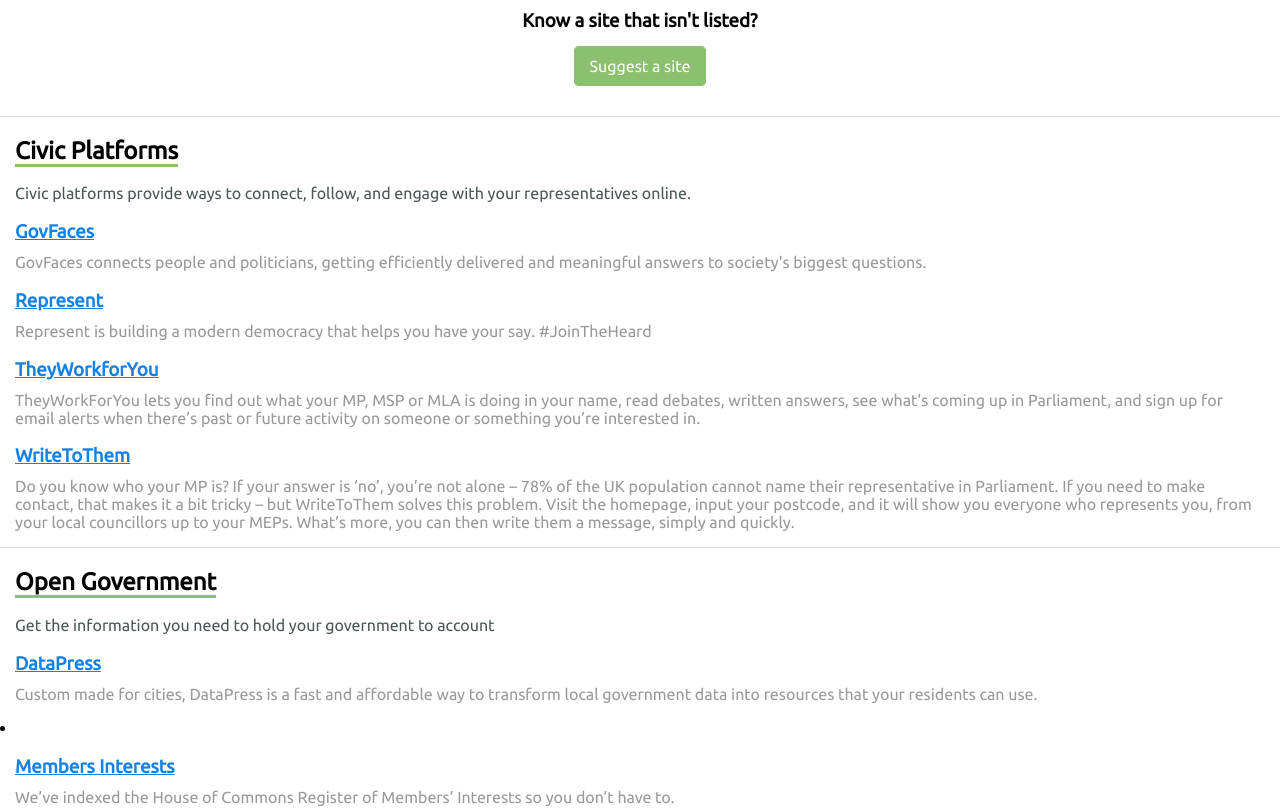
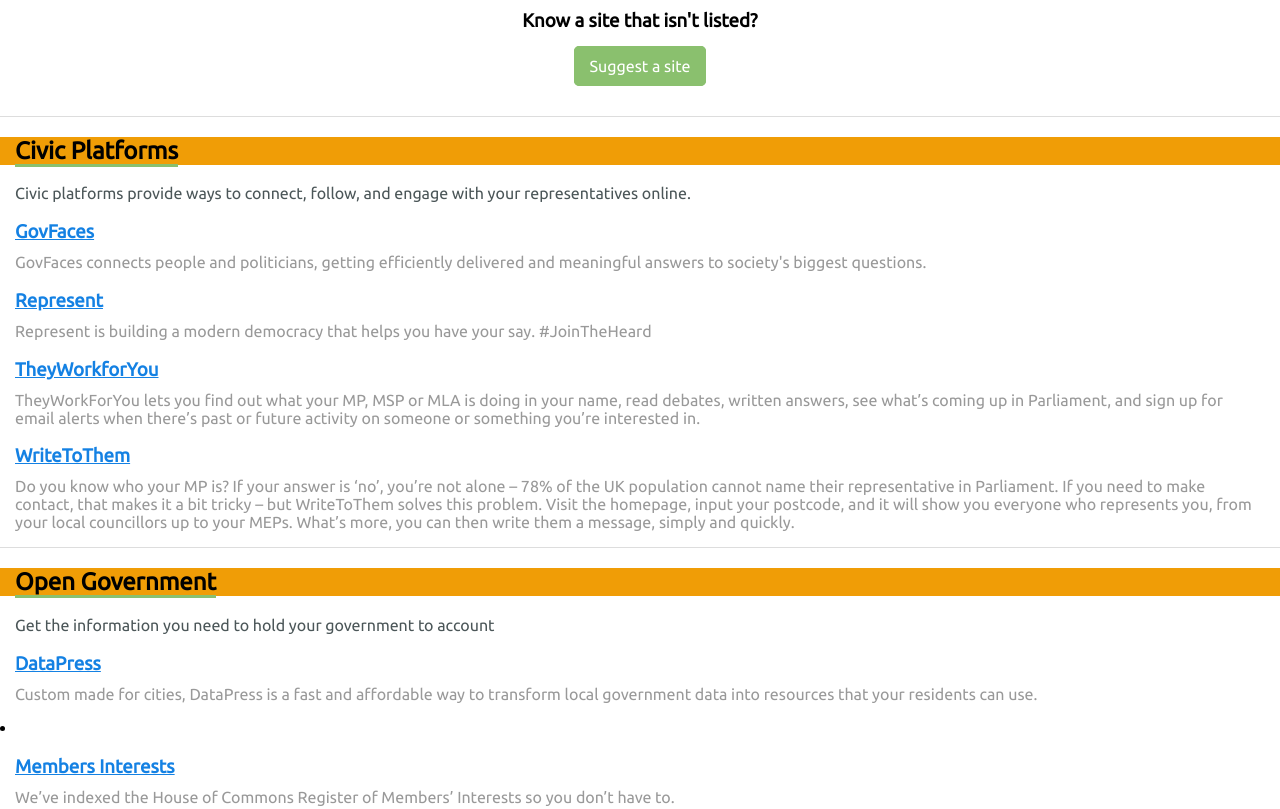
Before and after one commit to scottdavidcraig/civictech.co.uk, a website: page index.html in a window 1280 px wide. Shown: the part 780-1589 px from the top of the page. Drawn offline with Linux system fonts and the light colour scheme.

Commit message:
Bugfix: remove x axis scroll bar
Uses overflow-x: property to hide content outside box and removes the
x-axis scroll bar.

http://www.smartsell.nl/css-no-scrollbar/

```diff
--- a/css/this.css
+++ b/css/this.css
@@ -1,4 +1,8 @@
 /* Base Styles */
+html {
+overflow-x: hidden;
+
+}
 
 body {
     background-color: white;
@@ -13,6 +17,7 @@
 
 section {
     border-top: 1px solid #ddd;
+
 }
 
 /* typography */
@@ -83,6 +88,11 @@
 
 li > h3 {
   margin-bottom: 10px;
+
+}
+
+section > h2 {
+background-color: #F09D06;
 
 }
 
```
